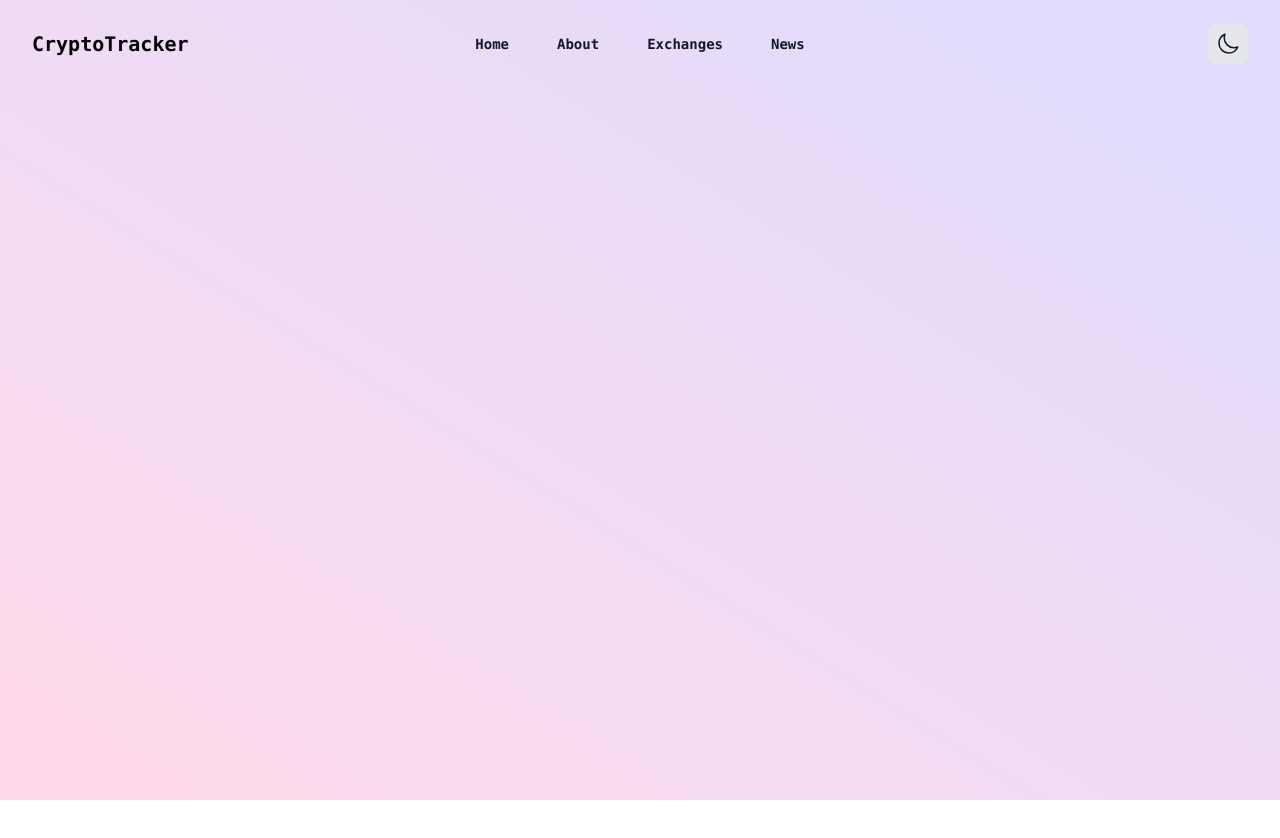
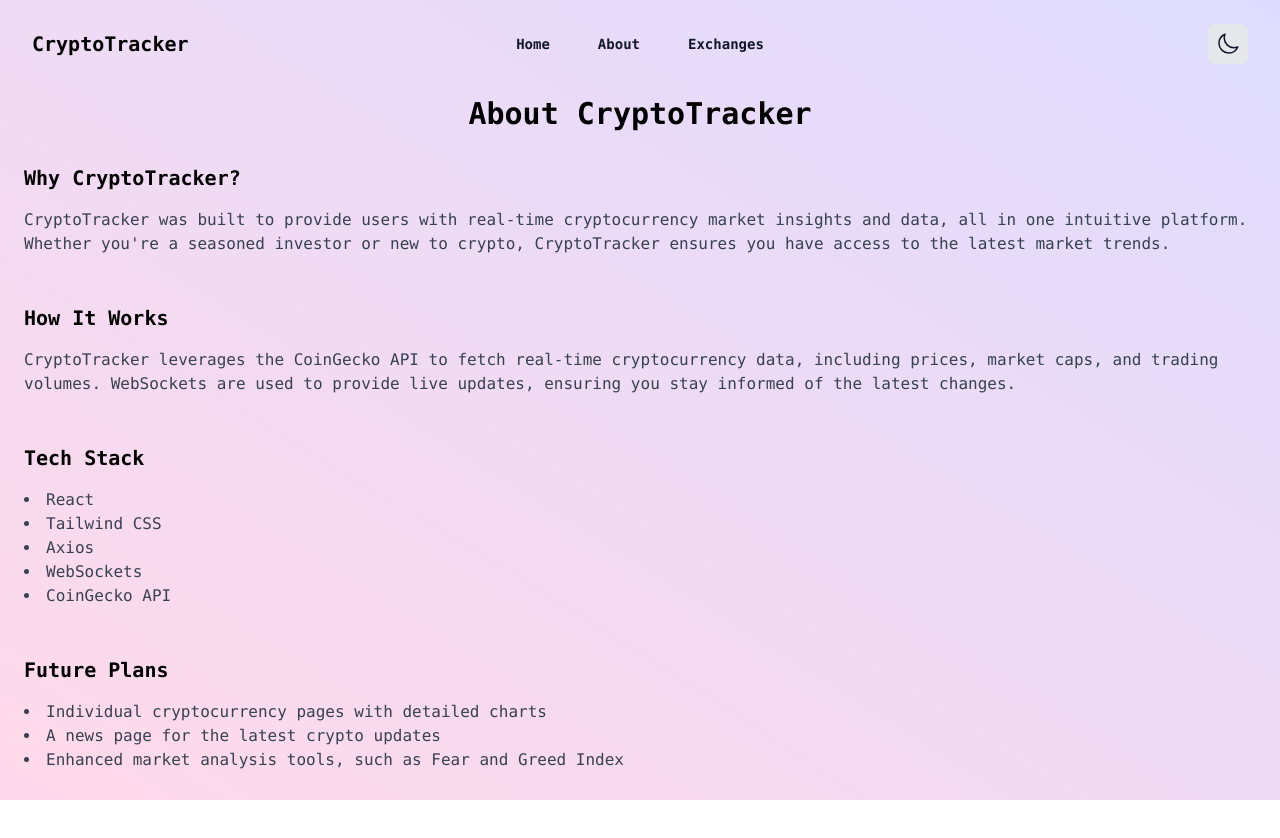
Before and after one commit to ian-schwartz/crypto-tracker, a React (Create React App) app: page /about in a window 1280 px wide. Shown: the top 838 px of the page. Before the commit the page ends 800 px from the top, so only its background shows below. Built offline with nearby package versions, Linux system fonts and the light colour scheme.

Commit message:
added about page

```diff
--- a/src/App.js
+++ b/src/App.js
@@ -5,6 +5,7 @@ import Header from './components/Header';
 import Main from './components/Main';
 import GradientBackground from './components/GradientBackground';
 import Exchanges from './components/Exchanges';
+import About from './components/About';
 
 function App() {
   const [mobileMenuOpen, setMobileMenuOpen] = useState(false);
@@ -13,9 +14,8 @@ function App() {
 
   const navigation = [
     { name: 'Home', href: '/' },
-    { name: 'About', href: '#' },
+    { name: 'About', href: '/about' },
     { name: 'Exchanges', href: '/exchanges' },
-    { name: 'News', href: '#' },
   ];
 
   return (
@@ -41,6 +41,7 @@ function App() {
               }
             />
             <Route path='/exchanges' element={<Exchanges />} />
+            <Route path='/about' element={<About />} />
           </Routes>
         </div>
       </Router>
--- /dev/null
+++ b/src/components/About.jsx
@@ -0,0 +1,43 @@
+const About = () => (
+  <div className='container mx-auto px-6 py-24'>
+    <h1 className='text-3xl font-bold text-center mb-8'>About CryptoTracker</h1>
+    <section className='mb-12'>
+      <h2 className='text-xl font-semibold'>Why CryptoTracker?</h2>
+      <p className='mt-4 text-gray-700'>
+        CryptoTracker was built to provide users with real-time cryptocurrency
+        market insights and data, all in one intuitive platform. Whether you're
+        a seasoned investor or new to crypto, CryptoTracker ensures you have
+        access to the latest market trends.
+      </p>
+    </section>
+    <section className='mb-12'>
+      <h2 className='text-xl font-semibold'>How It Works</h2>
+      <p className='mt-4 text-gray-700'>
+        CryptoTracker leverages the CoinGecko API to fetch real-time
+        cryptocurrency data, including prices, market caps, and trading volumes.
+        WebSockets are used to provide live updates, ensuring you stay informed
+        of the latest changes.
+      </p>
+    </section>
+    <section className='mb-12'>
+      <h2 className='text-xl font-semibold'>Tech Stack</h2>
+      <ul className='mt-4 list-disc list-inside text-gray-700'>
+        <li>React</li>
+        <li>Tailwind CSS</li>
+        <li>Axios</li>
+        <li>WebSockets</li>
+        <li>CoinGecko API</li>
+      </ul>
+    </section>
+    <section>
+      <h2 className='text-xl font-semibold'>Future Plans</h2>
+      <ul className='mt-4 list-disc list-inside text-gray-700'>
+        <li>Individual cryptocurrency pages with detailed charts</li>
+        <li>A news page for the latest crypto updates</li>
+        <li>Enhanced market analysis tools, such as Fear and Greed Index</li>
+      </ul>
+    </section>
+  </div>
+);
+
+export default About;
```
